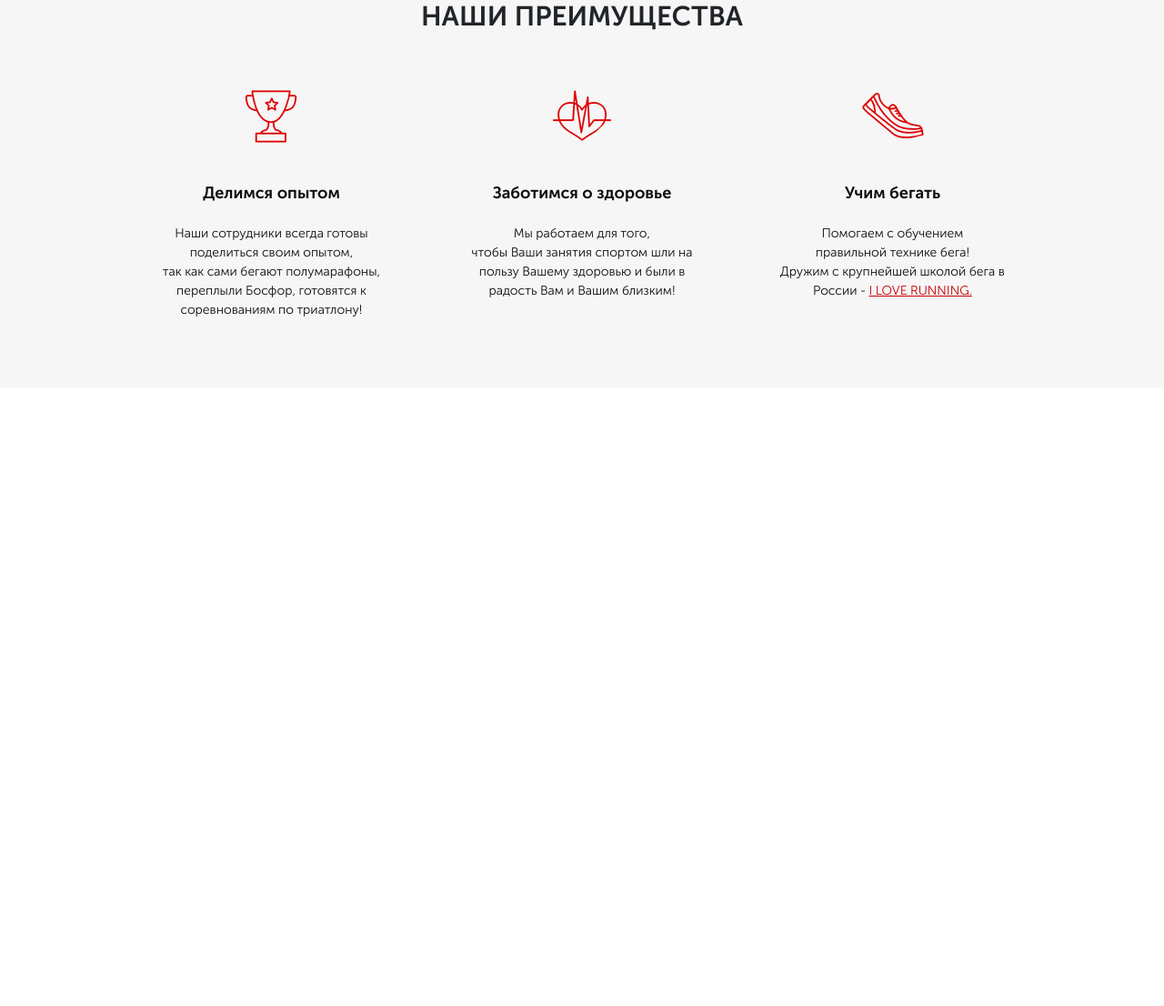
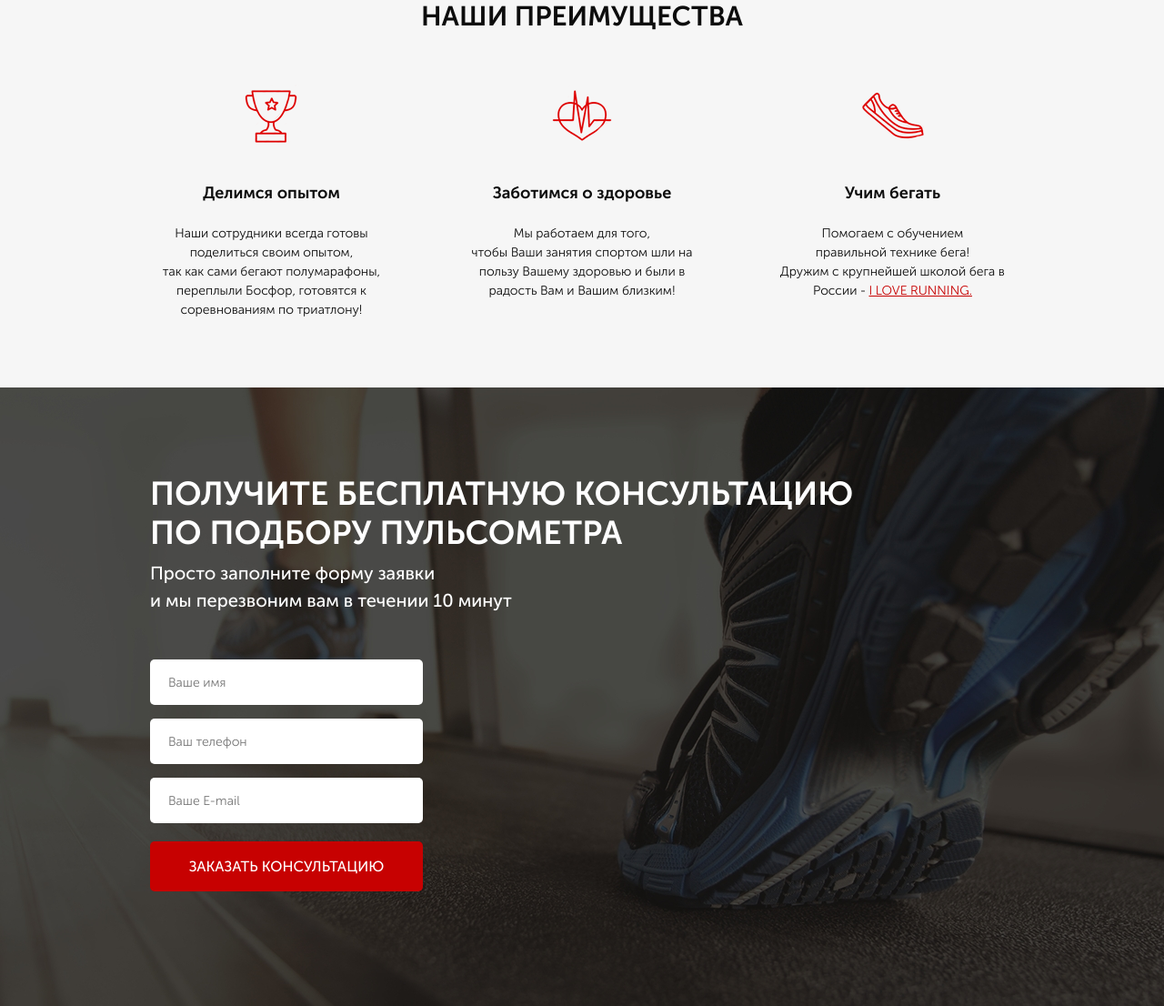
Before and after one commit to YogurtWithSpoon/pulse_learning, a website: page src/index.html in a window 1280 px wide. Shown: the part 758-1864 px from the top of the page at 91% size. Before the commit the page ends 1184 px from the top, so only its background shows below. Drawn offline with Linux system fonts and the light colour scheme.

Commit message:
Added consultation form.Moved advantages__title to separate block titles. Added new block feed-form. Added new modificator button_submit.

```diff
--- a/src/index.html
+++ b/src/index.html
@@ -56,7 +56,7 @@
     </main>
     <section class="advantages">
         <div class="container">
-            <h2 class="advantages__header">НАШИ ПРЕИМУЩЕСТВА</h2>
+            <h2 class="title">НАШИ ПРЕИМУЩЕСТВА</h2>
             <div class="advantages__wrapper">
                 <div class="advantages__cards">
                     <img src="icons/advantages/cup.png" alt="">
@@ -98,5 +98,23 @@
             </div>
         </div>
     </section>
+    <section class="consultation">
+        <div class="container">
+            <h2 class="title title_left">
+                Получите бесплатную консультацию <br>
+                по подбору пульсометра
+            </h2>
+            <div class="consultation__descr">
+                Просто заполните форму заявки <br>
+                и мы перезвоним вам в течении 10 минут
+            </div>
+            <form class="feed-form" action="#">
+                <input name="name" required placeholder="Ваше имя" type="text">
+                <input name="phone" required placeholder="Ваш телефон" type="number">
+                <input name="email" required placeholder="Ваше E-mail" type="email">
+                <button class="button button_submit">заказать кОНСУЛЬТАЦИЮ</button>
+            </form>
+        </div>
+    </section>
 </body>
 </html>
--- a/src/sass/blocks/_advantages.sass
+++ b/src/sass/blocks/_advantages.sass
@@ -2,11 +2,6 @@
     background-color: #f6f6f6
     min-height: 470px
     padding: 70px 0 75px 0
-    &__header
-        text-align: center
-        font-size: 30px
-        font-weight: 700
-        line-height: 30px
     &__wrapper
         display: flex
         justify-content: space-between
--- a/src/sass/blocks/_buttons.sass
+++ b/src/sass/blocks/_buttons.sass
@@ -12,3 +12,7 @@
         width: 300px
         height: 50px
         font-size: 16px
+    &_submit
+        width: 100%
+        height: 55px
+        font-size: 16px
--- /dev/null
+++ b/src/sass/blocks/_consultation.sass
@@ -0,0 +1,9 @@
+.consultation
+    min-height: 680px
+    padding: 95px 0 92px 0
+    background: url('../../img/consultation.jpg') center (center/cover) no-repeat
+    &__descr
+        font-size: 20px
+        font-weight: 500
+        color: #ffffff
+        text-align: left
--- /dev/null
+++ b/src/sass/blocks/_forms.sass
@@ -0,0 +1,17 @@
+.feed-form
+    margin-top: 5.294%
+    display: flex
+    flex-direction: column
+    width: 31.579%
+    input
+        border-radius: 5px
+        border: none
+        height: 50px
+        background-color: #fff
+        margin-bottom: 15px
+        padding: 0 20px
+        font-weight: 300
+        font-size: 14px
+        color: #4b4b4b
+        &:nth-child(3)
+            margin-bottom: 20px
--- /dev/null
+++ b/src/sass/blocks/_titles.sass
@@ -0,0 +1,12 @@
+.title
+    text-align: center
+    font-size: 30px
+    font-weight: 700
+    line-height: 30px
+    text-transform: uppercase
+    color: #0d0d0d
+.title_left
+        text-align: left
+        font-size: 36px
+        line-height: 43px
+        color: #ffffff
--- a/src/sass/style.sass
+++ b/src/sass/style.sass
@@ -12,5 +12,8 @@
 @import 'blocks/main'
 @import 'blocks/header'
 @import 'blocks/buttons'
+@import 'blocks/titles'
 @import 'blocks/advantages'
+@import 'blocks/consultation'
+@import 'blocks/forms'
 @import 'media'
```
Also changed, not shown: src/css/style.min.css.
